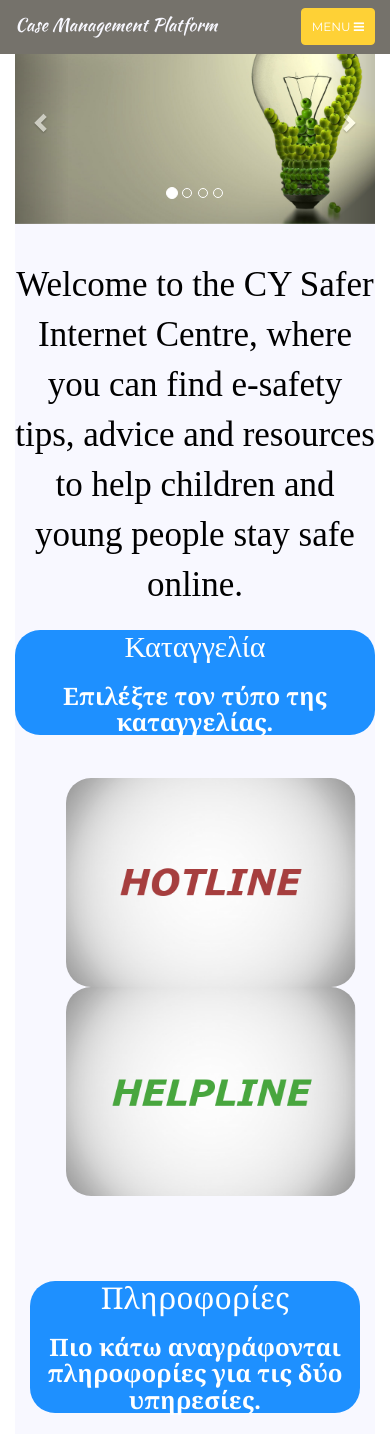
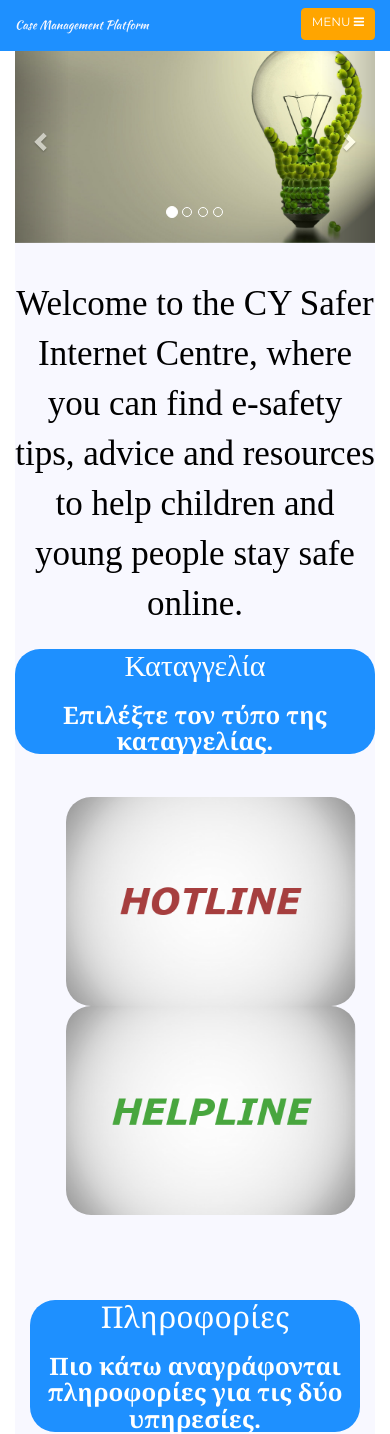
Before and after one commit to CS-UCY-EPL343/CMPT_2, a PHP site: page / in a window 390 px wide. Shown: the top 1434 px of the page. Run offline with PHP 8.4, Linux system fonts and the light colour scheme; some libraries are stand-ins or nearby versions; some web fonts are replaced.

Commit message:
updated website layout v1.3

```diff
--- a/website-team5/css/team5.css
+++ b/website-team5/css/team5.css
@@ -143,14 +143,14 @@ fieldset[disabled] .btn-xl.active {
 }
 
 .navbar-custom {
-  background-color: #75726b;
+  background-color: Dodgerblue;
   border-color: transparent;
 
 }
 .navbar-custom .navbar-brand {
   color: orange;
   font-family: "Kaushan Script", "Helvetica Neue", Helvetica, Arial, cursive;
-
+  font-size: 85%;
 }
 .navbar-custom .navbar-brand:hover,
 .navbar-custom .navbar-brand:focus,
@@ -164,12 +164,13 @@ fieldset[disabled] .btn-xl.active {
   border-color: rgba(255, 255, 255, 0.02);
 }
 .navbar-custom .navbar-toggle {
-  background-color: #fed136;
-  border-color: #fed136;
+  background-color: orange;
+  border-color: orange;
   font-family: "Montserrat", "Helvetica Neue", Helvetica, Arial, sans-serif;
   text-transform: uppercase;
   color: white;
   font-size: 12px;
+  padding-top: 1%;
 }
 .navbar-custom .navbar-toggle:hover,
 .navbar-custom .navbar-toggle:focus {
@@ -202,7 +203,7 @@ fieldset[disabled] .btn-xl.active {
 @media (min-width: 768px) {
   .navbar-custom {
     background-color:Dodgerblue;
-    padding: 14px 0;
+    padding: 10px 0;
     -webkit-transition: padding 0.5s;
     -moz-transition: padding 0.3s;
     transition: padding 0.3s;
--- a/website-team5/index.html
+++ b/website-team5/index.html
@@ -77,7 +77,8 @@
     </nav>
 
 
-<div class="col-md-2">
+<div class="col-md-2" >
+<div class ="text-center" style="color: blue;" > ate na doume </div>
 </div>
 
 
@@ -113,11 +114,13 @@
 
             </div>
 
+            </div>
 
         </div>
-    </div>
+
 
 -->
+
     <style>
       .carousel-inner > .item > img,
       .carousel-inner > .item > a > img {
@@ -244,6 +247,10 @@ function normalImg(x) {
 
 </section>
 
+
+
+
+
 <!-- About Section -->
 <section id="about" >
     <div class="container" style="padding-top:18%">
@@ -335,6 +342,9 @@ function normalImg(x) {
          </div>
      </section>
 
+
+
+
      <!-- statistics Section -->
      <section id="team" class="bg-light-gray">
 
@@ -368,13 +378,20 @@ function normalImg(x) {
                         <div class="col-lg-12 text-center" style=" position: relative; bottom: 70px; padding-top: 9%">
                             <h2 class="section-heading" style="color:white;background-color:DodgerBlue;border-radius:25px">Επικοινωνήστε μέσω </h2>
                         </div>
+</div>
+</div>
 
 
+
+
+
+
+</section>
                         <section id="about">
                             <div class="container">
-                                <div class="row">
 
-                                </div>
+
+
                                 <div class="row">
                                     <div class="col-lg-12">
                                         <ul class="timeline">
@@ -415,7 +432,18 @@ function normalImg(x) {
                                     </div>
                                 </div>
                             </div>
+
+
+
                         </section>
+
+
+
+
+
+
+
+
 
 
  <!-- faq Section -->
@@ -633,6 +661,13 @@ function normalImg(x) {
 </div>
 </div>
 
+
+
+
+
+
+
+
     <!-- jQuery (necessary for Bootstrap's JavaScript plugins) -->
     <script src="https://ajax.googleapis.com/ajax/libs/jquery/1.11.0/jquery.min.js"></script>
     <!-- Include all compiled plugins (below), or include individual files as needed -->
@@ -700,7 +735,7 @@ function normalImg(x) {
                             </div>
                         </footer>
 
-
+</div>
 
 
                         <div class="portfolio-modal modal fade" id="portfolioModal1" tabindex="-1" role="dialog" aria-hidden="true">
@@ -894,6 +929,11 @@ function normalImg(x) {
 
                                                     <br />
 
+
+
+
+
+
                                                     <button type="button" class="btn btn-primary" data-dismiss="modal"><i class="fa fa-times"></i> Κλεισιμο</button>
                                                     <nav>
                                                         <center>
@@ -918,6 +958,12 @@ function normalImg(x) {
                         </div>
 
                         <!-- Portfolio Modal 2 -->
+
+
+
+
+
+
                         <div class="portfolio-modal modal fade" id="portfolioModal2" tabindex="-1" role="dialog" aria-hidden="true">
                          <div class="modal-dialog">
                             <div class="modal-content">
@@ -1107,9 +1153,12 @@ function normalImg(x) {
 
 
 
+
+
                                                     </fieldset>
+                                                    </form>
 
-                                                </form>
+
 
 
 
@@ -1140,6 +1189,9 @@ function normalImg(x) {
                             </div>
                         </div>
                     </div>
+
+
+
 
 
                     <!-- jQuery -->
@@ -1229,9 +1281,22 @@ function normalImg(x) {
 
                         })
                     </script>
-        </div>
+
+
+<div class ="container">
+<button type="button"> Ζωντανή Συνομιλία</button>
+</div>
+
+
 <div class="col-md-2">
+
 </div>
+</div>
+
+
+
+
+
                 </body>
 
                 </html>
```
